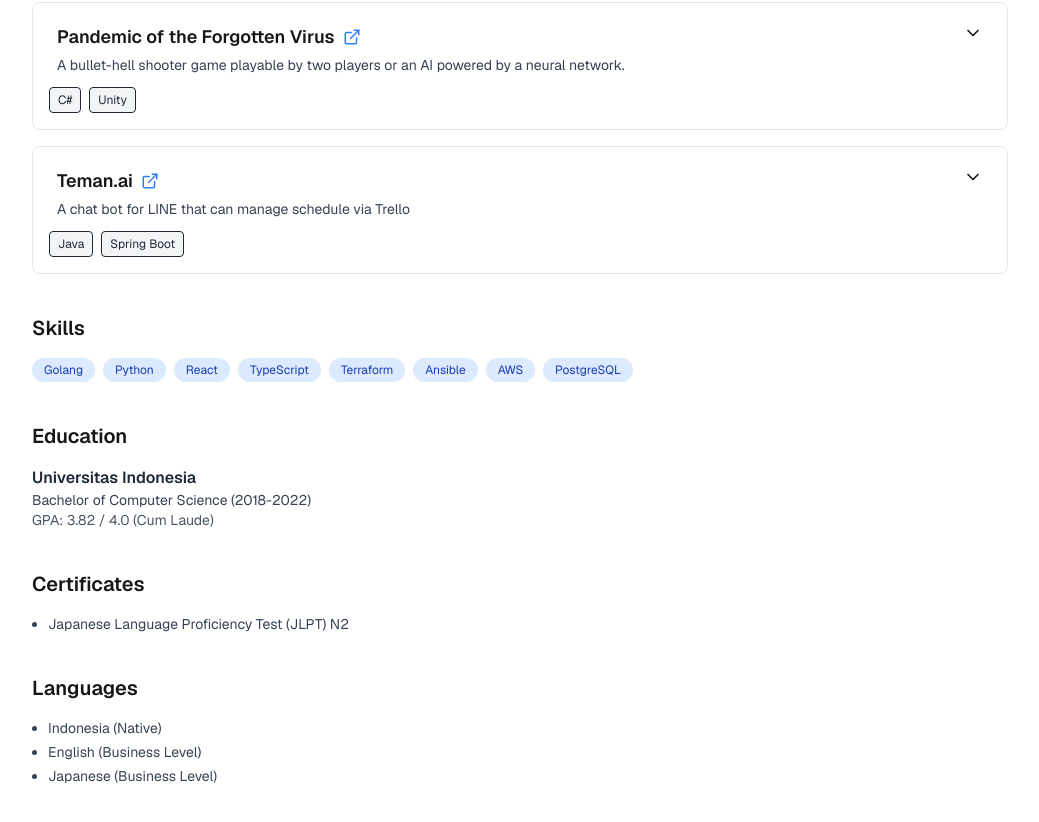
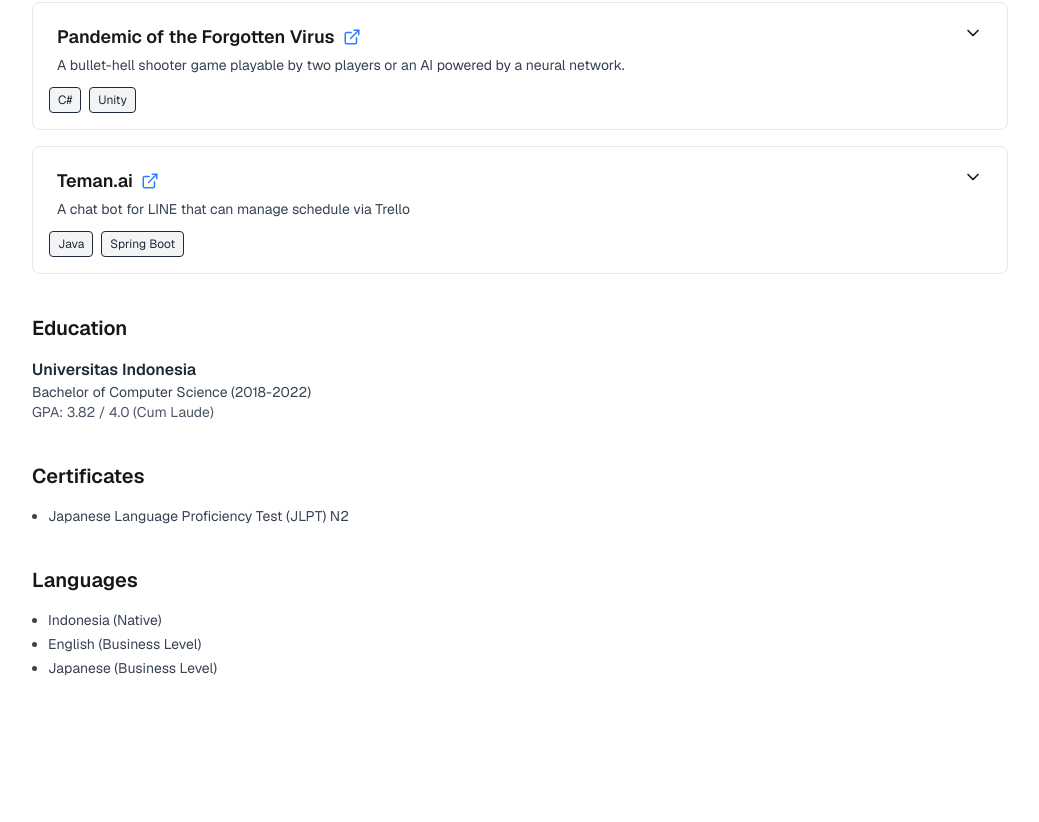
Before and after one commit to racendol/racendol.github.io, a Next.js app: page / in a window 1280 px wide. Shown: the part 1016-1838 px from the top of the page, without its empty margins (120-1159 px from the left). After the commit the page ends 1758 px from the top, so only its background shows below. Built offline with nearby package versions, Linux system fonts and the light colour scheme.

Commit message:
commented out skills

```diff
--- a/src/app/portofolio.tsx
+++ b/src/app/portofolio.tsx
@@ -73,10 +73,10 @@
       </section>
 
       {/* Skills */}
-      <section className="mb-10">
+      {/* <section className="mb-10">
         <h2 className="text-xl font-semibold mb-4">{t("Skills", "スキル")}</h2>
         <Skills skills={skills} />
-      </section>
+      </section> */}
 
       {/* Education */}
       <section className="mb-10">
```
